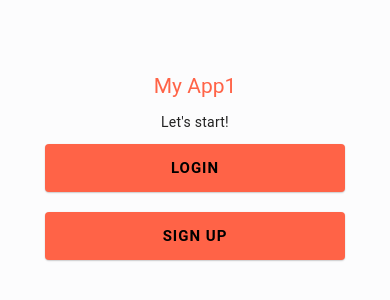
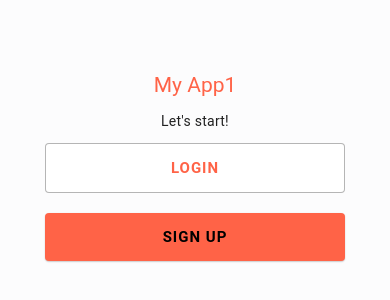
Before and after one commit to anjotadena/BBPegion, a React Native app: screen /StartScreen in a window 390 px wide. Shown: the part 256-556 px from the top of the page. Built offline with nearby package versions, Linux system fonts and the light colour scheme.

Commit message:
Changed login button to outlined

```diff
--- a/src/screens/StartScreen/StartScreen.tsx
+++ b/src/screens/StartScreen/StartScreen.tsx
@@ -21,7 +21,7 @@ const StartScreen = ({}: Props): React.ReactElement => {
     <Background>
       <Header>My App1</Header>
       <Paragraph>Let's start!</Paragraph>
-      <Button mode="contained">Login</Button>
+      <Button mode="outlined">Login</Button>
       <Button mode="contained">Sign Up</Button>
     </Background>
   );
```
